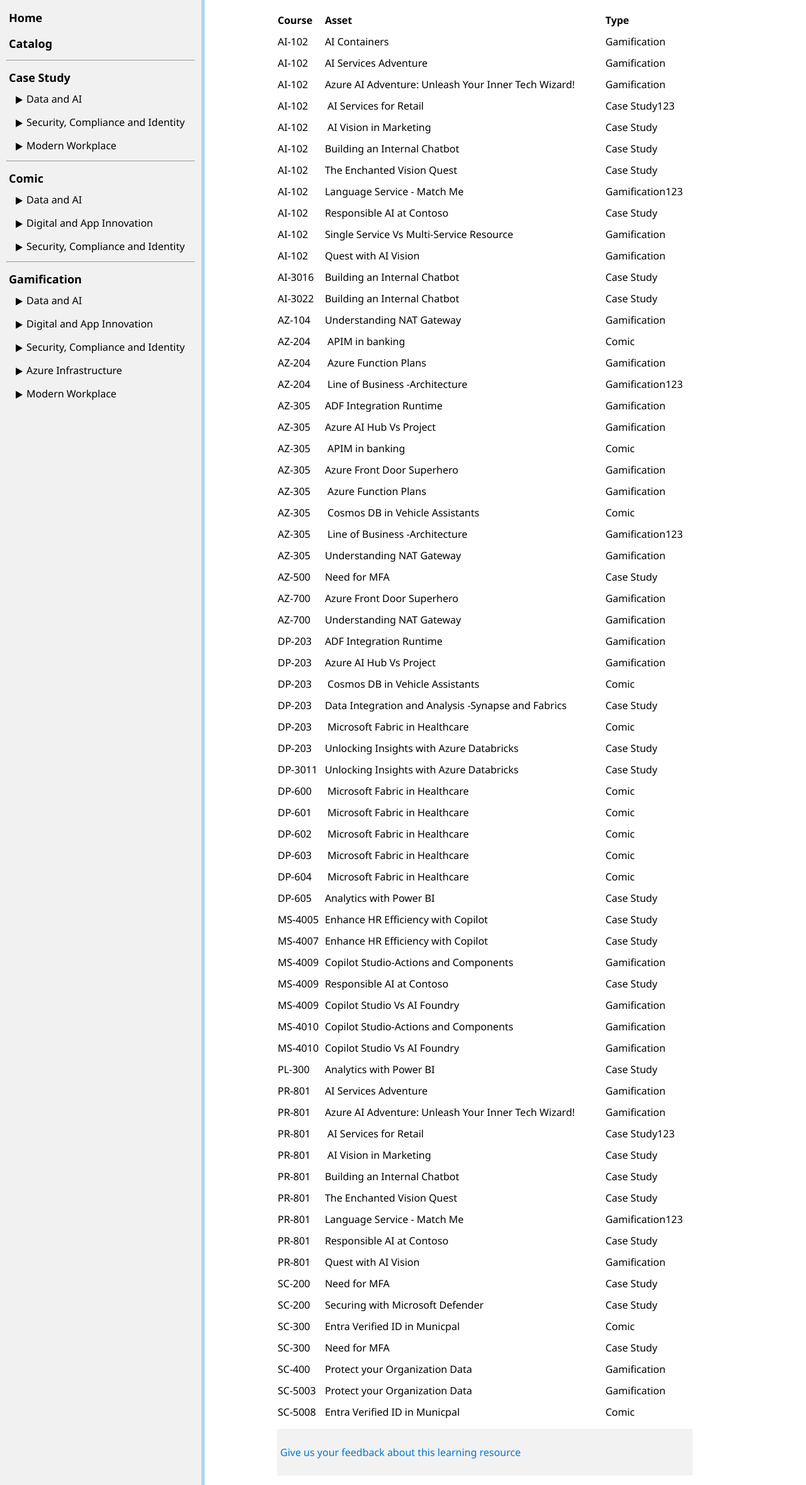
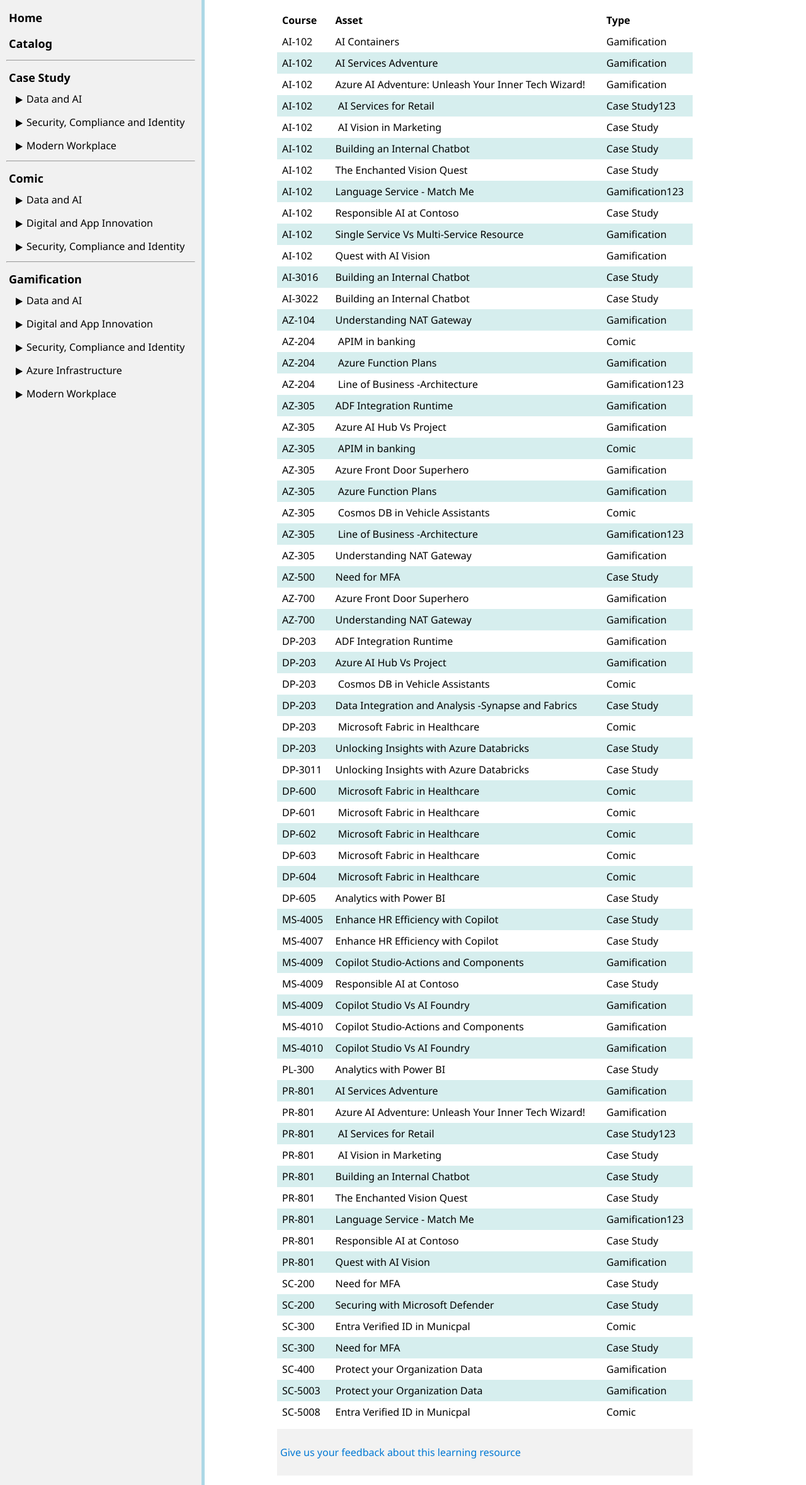
Before and after one commit to ningweinw/iengage, a Jekyll site: the page built from Catalog.md, in a window 1280 px wide. Shown: the whole page at 63% size. Built offline with Jekyll 4.4.1, drawn with Linux system fonts in a browser that asks for light colours.

Commit message:
Update catalog_style.css

```diff
--- a/assets/css/catalog_style.css
+++ b/assets/css/catalog_style.css
@@ -5,12 +5,18 @@
   width: 100%;
 }
 
-.cat-th, .cat-td {
+.cat-table th {
   text-align: left;
   padding-left: 8px;
   padding-right: 8px;
 }
 
-.cat-tr:nth-child(even) {
+.cat-table td {
+  text-align: left;
+  padding-left: 8px;
+  padding-right: 8px;
+}
+
+.cat-table tr:nth-child(even) {
   background-color: #D6EEEE;
 }
```
